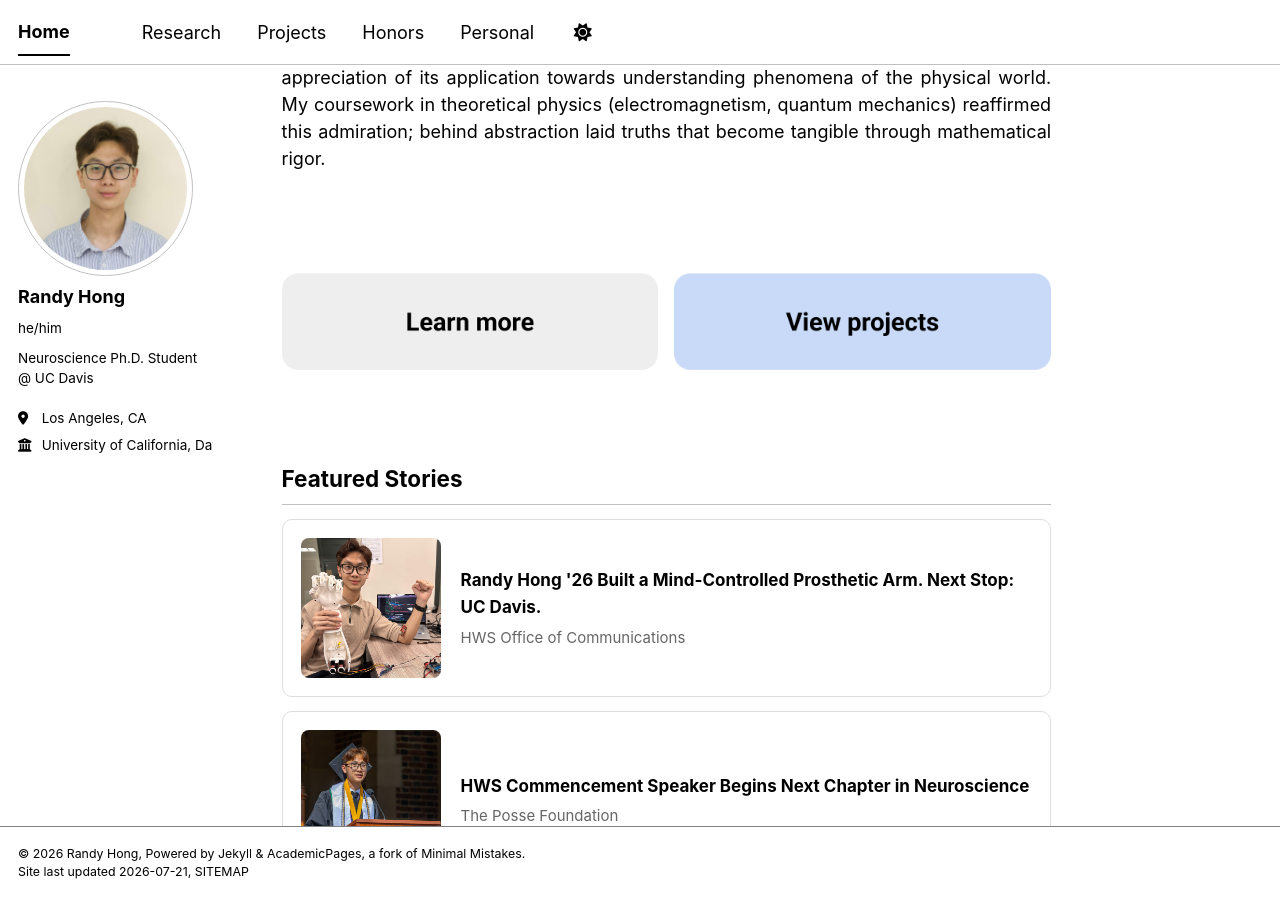
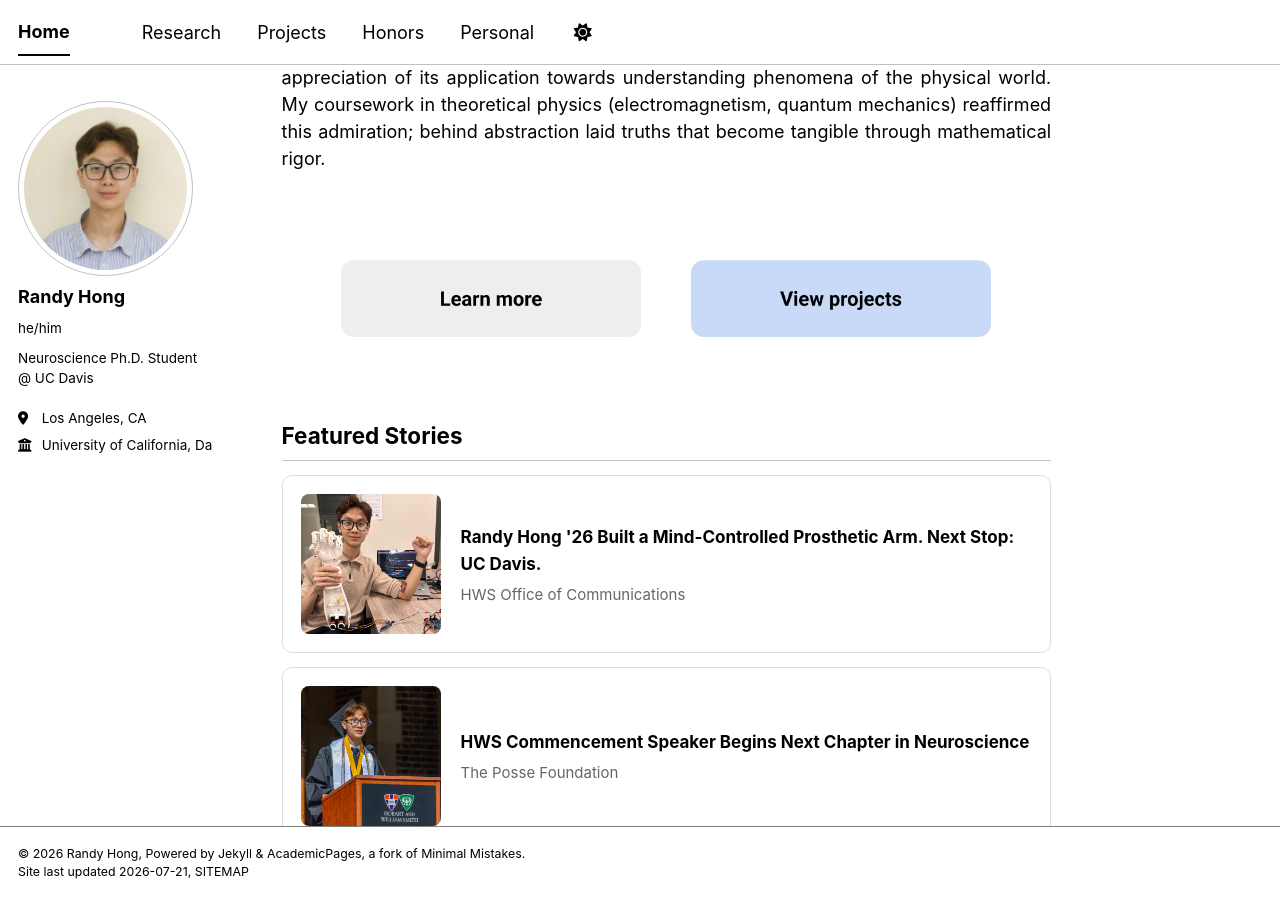
Before and after one commit to randyhongg/randyhongg.github.io, a Jekyll site: the page built from _pages/about.md, in a window 1280 px wide and 900 px high, scrolled down 838 px. Built offline with Jekyll 4.4.1, drawn with Linux system fonts in a browser that asks for light colours; a style sheet for code colours, icons or effects is not loaded.

Commit message:
Update about.md

```diff
--- a/_pages/about.md
+++ b/_pages/about.md
@@ -36,12 +36,12 @@ I am a first-generation Vietnamese-American from Los Angeles, California. Witnes
 I am interested in decoding neural signals and interfacing with the brain. My catalyst into mathematics stemmed from a need to interpret neural signals and blossomed into a deep appreciation of its application towards understanding phenomena of the physical world. My coursework in theoretical physics (electromagnetism, quantum mechanics) reaffirmed this admiration; behind abstraction laid truths that become tangible through mathematical rigor.
 </div>
 
-<div style="display: flex; gap: 16px; justify-content: center; margin: 16px 0;">
+<div style="display: flex; gap: 50px; justify-content: center; margin: 16px 0;">
   <a href="/research/">
-    <img src="../images/learn_more.png" alt="Learn more about my research" style="width: 500px;">
+    <img src="../images/learn_more.png" alt="Learn more about my research" style="width: 300px;">
   </a>
   <a href="/projects/">
-    <img src="../images/view_projects.png" alt="View my projects" style="width: 500px;">
+    <img src="../images/view_projects.png" alt="View my projects" style="width: 300px;">
   </a>
 </div>
 
```
